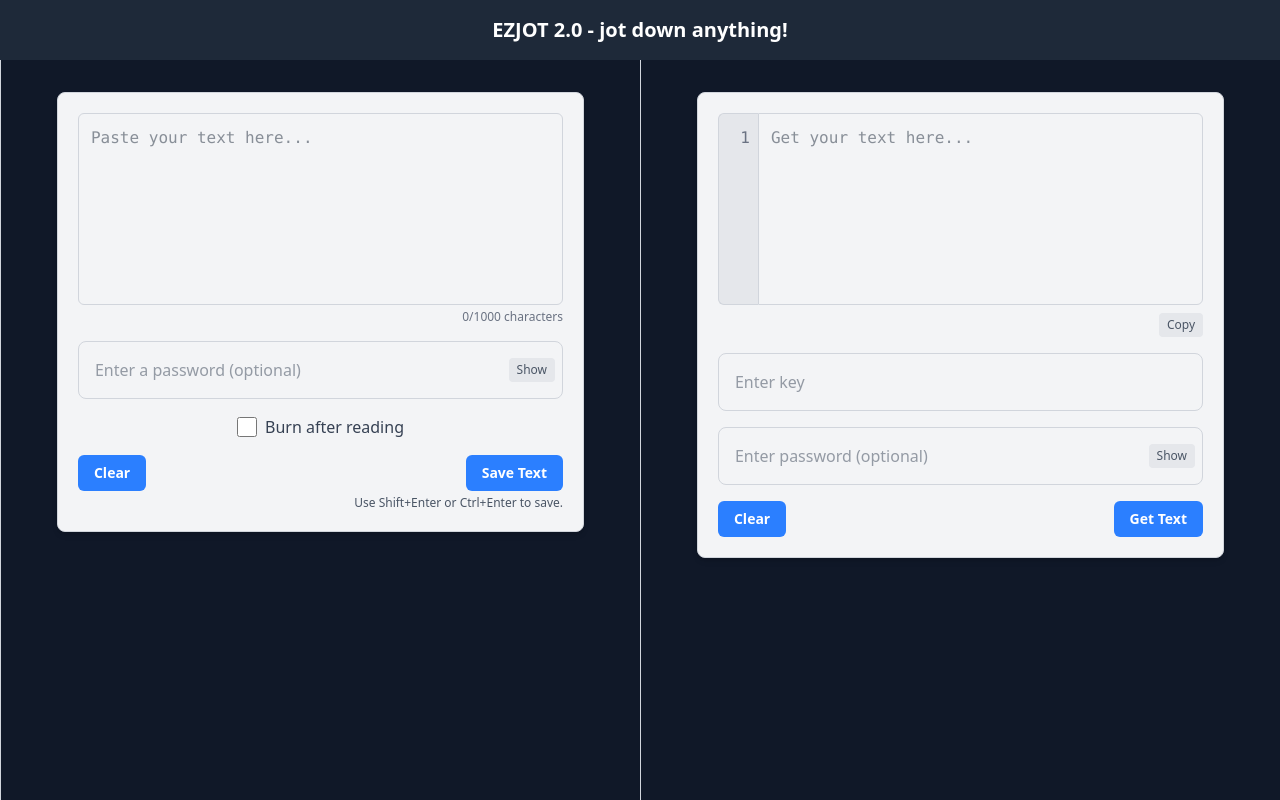
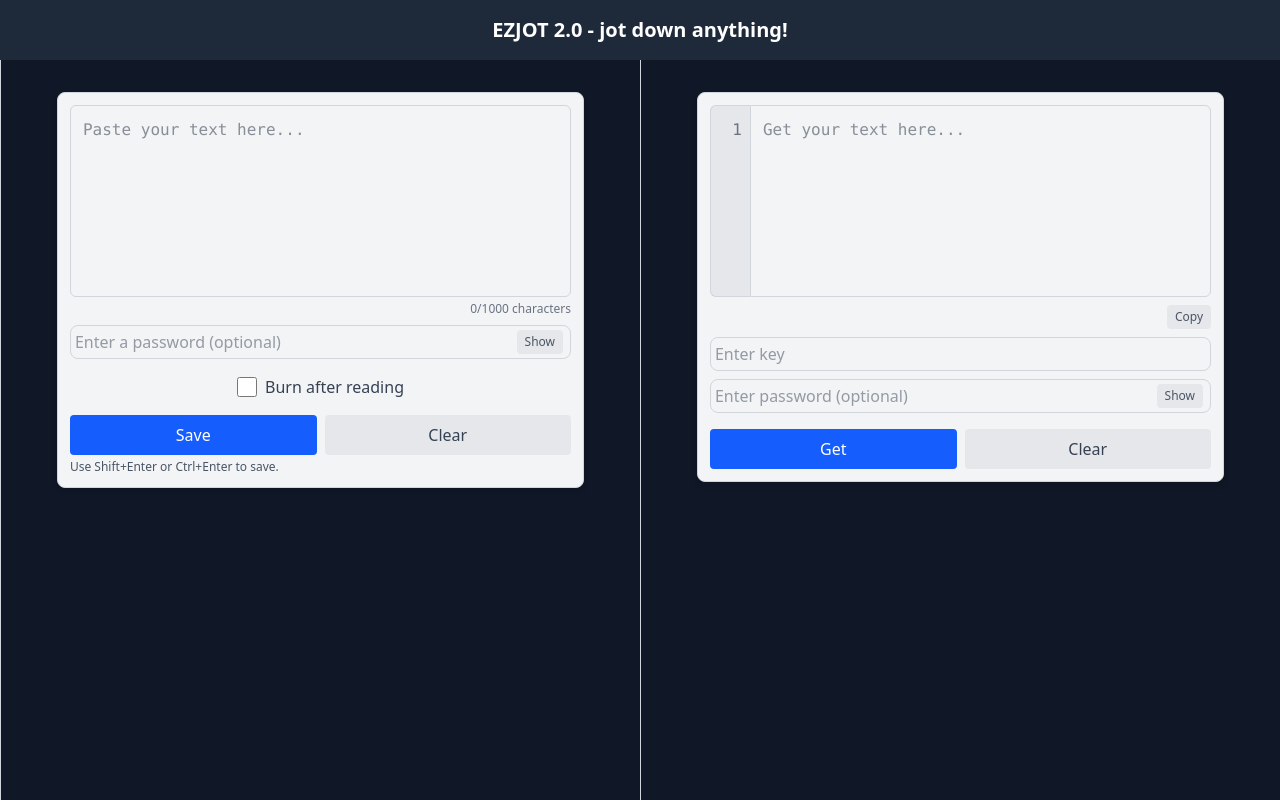
Before and after one commit to c4lyp5o/ezjot, a React (Vite) app in the folder client/: page / in a window 1280 px wide. Built offline with nearby package versions, Linux system fonts and the light colour scheme.

Commit message:
fix: mirror ezups

```diff
--- a/client/src/components/TextDisplay.jsx
+++ b/client/src/components/TextDisplay.jsx
@@ -1,4 +1,4 @@
-import { useRef, useCallback } from "react";
+import { useState, useRef, useCallback } from "react";
 
 import Spinner from "./Spinner";
 
@@ -6,6 +6,8 @@ const TextDisplay = ({ allInfo, setAllInfo, loading, handleSubmit }) => {
 	const maxCharacters = 1000;
 	const textareaRef = useRef(null);
 	const gutterRef = useRef(null);
+
+	const [showPassword, setShowPassword] = useState(false);
 
 	const handleKeyChange = useCallback(
 		(event) => {
@@ -33,16 +35,18 @@ const TextDisplay = ({ allInfo, setAllInfo, loading, handleSubmit }) => {
 		}
 	};
 
-	const handleClear = () => {
+	const handleClear = useCallback(() => {
 		setAllInfo({
 			key: "",
 			password: "",
 			text: "",
 		});
-	};
+	}, [setAllInfo]);
+
+	const handleShowPasswordToggle = () => setShowPassword((prev) => !prev);
 
 	return (
-		<div className="flex flex-col items-center justify-center p-5 bg-gray-100 border border-gray-300 rounded-lg shadow-md w-11/12 mx-auto">
+		<div className="flex flex-col items-center justify-center p-3 bg-gray-100 border border-gray-300 rounded-lg shadow-md w-11/12 mx-auto">
 			<label htmlFor="yoursoontobetext" className="sr-only">
 				Text Output
 			</label>
@@ -92,7 +96,7 @@ const TextDisplay = ({ allInfo, setAllInfo, loading, handleSubmit }) => {
 			<div className="flex w-full mt-2 justify-end">
 				<button
 					type="button"
-					className="px-2 py-1 text-xs text-gray-600 bg-gray-200 rounded hover:bg-gray-300 focus:outline-none focus:ring-2 focus:ring-indigo-500"
+					className="px-2 py-1 text-xs text-gray-600 bg-gray-200 rounded hover:bg-gray-300 focus:outline-none focus:ring-2 focus:ring-indigo-500 mb-2"
 					onClick={() => {
 						if (allInfo.text) {
 							navigator.clipboard.writeText(allInfo.text);
@@ -104,28 +108,21 @@ const TextDisplay = ({ allInfo, setAllInfo, loading, handleSubmit }) => {
 					Copy
 				</button>
 			</div>
-			<label htmlFor="key-input" className="sr-only">
-				Key
-			</label>
 			<input
 				type="text"
-				className="w-full mt-4 p-4 text-base text-gray-700 border border-gray-300 rounded-lg focus:outline-none focus:ring-2 focus:ring-indigo-500 focus:border-indigo-500"
+				className="w-full p-1 text-base text-gray-700 border border-gray-300 rounded-lg focus:outline-none focus:ring-2 focus:ring-indigo-500 focus:border-indigo-500 pr-12 mb-2"
 				value={allInfo.key}
 				onChange={handleKeyChange}
 				placeholder="Enter key"
 				id="key-input"
 				aria-label="Enter key"
 				autoComplete="off"
-				required
 				disabled={loading}
 			/>
-			<label htmlFor="password-input-main" className="sr-only">
-				Password (optional)
-			</label>
-			<div className="relative w-full mt-4">
+			<div className="relative w-full">
 				<input
 					type={allInfo.showPassword ? "text" : "password"}
-					className="w-full p-4 text-base text-gray-700 border border-gray-300 rounded-lg focus:outline-none focus:ring-2 focus:ring-indigo-500 focus:border-indigo-500 pr-12"
+					className="w-full p-1 text-base text-gray-700 border border-gray-300 rounded-lg focus:outline-none focus:ring-2 focus:ring-indigo-500 focus:border-indigo-500 pr-12"
 					value={allInfo.password}
 					onChange={handlePasswordChange}
 					placeholder="Enter password (optional)"
@@ -137,36 +134,34 @@ const TextDisplay = ({ allInfo, setAllInfo, loading, handleSubmit }) => {
 				<button
 					type="button"
 					className="absolute right-2 top-1/2 transform -translate-y-1/2 text-xs text-gray-600 bg-gray-200 rounded px-2 py-1 hover:bg-gray-300 focus:outline-none focus:ring-2 focus:ring-indigo-500"
-					onClick={() =>
-						setAllInfo({ ...allInfo, showPassword: !allInfo.showPassword })
-					}
+					onClick={handleShowPasswordToggle}
 					disabled={loading || allInfo.password === ""}
 					tabIndex={-1}
 					aria-pressed={allInfo.showPassword}
 					aria-label={allInfo.showPassword ? "Hide password" : "Show password"}
 				>
-					{allInfo.showPassword ? "Hide" : "Show"}
+					{showPassword ? "Hide" : "Show"}
 				</button>
 			</div>
-			<div className="flex justify-between w-full mt-4">
+			<div className="flex space-x-2 w-full mt-4">
 				<button
 					type="button"
-					className="px-4 py-2 text-sm font-bold text-white bg-blue-500 rounded-md hover:bg-blue-600 focus:outline-none focus:ring-2 focus:ring-blue-500 focus:ring-offset-2"
-					onClick={handleClear}
-					aria-label="Clear Text"
-				>
-					Clear
-				</button>
-				<button
-					type="button"
-					className="px-4 py-2 text-sm font-bold text-white bg-blue-500 rounded-md hover:bg-blue-600 focus:outline-none focus:ring-2 focus:ring-blue-500 focus:ring-offset-2"
+					className="flex-1 px-4 py-2 bg-blue-600 text-white rounded hover:bg-blue-700 transition-colors duration-150 disabled:opacity-50"
 					onClick={handleSubmit}
 					disabled={loading}
 					aria-label="Get text"
 					aria-disabled={loading}
 				>
-					{loading ? <Spinner /> : null}
-					Get Text
+					{/* {loading ? <Spinner /> : null} */}
+					{loading ? "Getting..." : "Get"}
+				</button>
+				<button
+					type="button"
+					className="flex-1 px-4 py-2 bg-gray-200 text-gray-700 rounded hover:bg-gray-300 transition-colors duration-150"
+					onClick={handleClear}
+					aria-label="Clear form"
+				>
+					Clear
 				</button>
 			</div>
 		</div>
--- a/client/src/components/TextEditor.jsx
+++ b/client/src/components/TextEditor.jsx
@@ -50,12 +50,12 @@ const TextEditor = ({ allInfo, setAllInfo, loading, handleSubmit }) => {
 	const handleShowPasswordToggle = () => setShowPassword((prev) => !prev);
 
 	return (
-		<div className="flex flex-col items-center justify-center p-5 bg-gray-100 border border-gray-300 rounded-lg shadow-md w-11/12 mx-auto">
+		<div className="flex flex-col items-center justify-center p-3 bg-gray-100 border border-gray-300 rounded-lg shadow-md w-11/12 mx-auto">
 			<label htmlFor="yoursoontobetext" className="sr-only">
 				Text Area
 			</label>
 			<textarea
-				className="w-full h-48 p-3 text-base font-mono text-gray-800 border border-gray-300 rounded-md resize-none focus:outline-none focus:ring-2 focus:ring-blue-500 focus:border-blue-500"
+				className="w-full h-48 p-3 text-base font-mono text-gray-800 border border-gray-300 rounded-md resize-none focus:outline-none focus:ring-2 focus:ring-blue-500 focus:border-blue-500 mb-1"
 				style={{ lineHeight: "1.5", height: "12rem" }}
 				value={allInfo.text}
 				onChange={handleTextChange}
@@ -81,16 +81,13 @@ const TextEditor = ({ allInfo, setAllInfo, loading, handleSubmit }) => {
 				placeholder="Paste your text here..."
 				aria-label="Text Area"
 			/>
-			<div className="w-full text-right text-xs text-gray-500 mt-1">
+			<div className="w-full text-right text-xs text-gray-500 mb-2">
 				{characterCount}/{maxCharacters} characters
 			</div>
-			<label htmlFor="password-input" className="sr-only">
-				Password
-			</label>
-			<div className="relative w-full mt-4">
+			<div className="relative w-full">
 				<input
 					type={showPassword ? "text" : "password"}
-					className="w-full p-4 text-base text-gray-700 border border-gray-300 rounded-lg focus:outline-none focus:ring-2 focus:ring-indigo-500 focus:border-indigo-500 pr-12"
+					className="w-full p-1 text-base text-gray-700 border border-gray-300 rounded-lg focus:outline-none focus:ring-2 focus:ring-indigo-500 focus:border-indigo-500 pr-12"
 					value={allInfo.password}
 					onChange={handlePasswordChange}
 					placeholder="Enter a password (optional)"
@@ -111,7 +108,7 @@ const TextEditor = ({ allInfo, setAllInfo, loading, handleSubmit }) => {
 					{showPassword ? "Hide" : "Show"}
 				</button>
 			</div>
-			<div className="flex items-center mt-4">
+			<div className="flex items-center mt-4 mb-4">
 				<input
 					type="checkbox"
 					id="burnAfterReading"
@@ -125,28 +122,28 @@ const TextEditor = ({ allInfo, setAllInfo, loading, handleSubmit }) => {
 					Burn after reading
 				</label>
 			</div>
-			<div className="flex justify-between w-full mt-4">
+			<div className="flex space-x-2 w-full">
 				<button
 					type="button"
-					className="px-4 py-2 text-sm font-bold text-white bg-blue-500 rounded-md hover:bg-blue-600 focus:outline-none focus:ring-2 focus:ring-blue-500 focus:ring-offset-2"
-					onClick={handleClear}
-					aria-label="Clear Text"
-				>
-					Clear
-				</button>
-				<button
-					type="button"
-					className="px-4 py-2 text-sm font-bold text-white bg-blue-500 rounded-md hover:bg-blue-600 focus:outline-none focus:ring-2 focus:ring-blue-500 focus:ring-offset-2 flex items-center justify-center"
+					className="flex-1 px-4 py-2 bg-blue-600 text-white rounded hover:bg-blue-700 transition-colors duration-150 disabled:opacity-50"
 					onClick={handleSubmit}
 					disabled={loading}
 					aria-label="Save Text"
 					aria-disabled={loading}
 				>
-					{loading ? <Spinner /> : null}
-					Save Text
+					{/* {loading ? <Spinner /> : null} */}
+					{loading ? "Saving..." : "Save"}
+				</button>
+				<button
+					type="button"
+					className="flex-1 px-4 py-2 bg-gray-200 text-gray-700 rounded hover:bg-gray-300 transition-colors duration-150"
+					onClick={handleClear}
+					aria-label="Clear File"
+				>
+					Clear
 				</button>
 			</div>
-			<div className="w-full text-xs text-gray-600 text-right mt-1">
+			<div className="w-full text-xs text-gray-600 text-left mt-1">
 				Use Shift+Enter or Ctrl+Enter to save.
 			</div>
 		</div>
```
